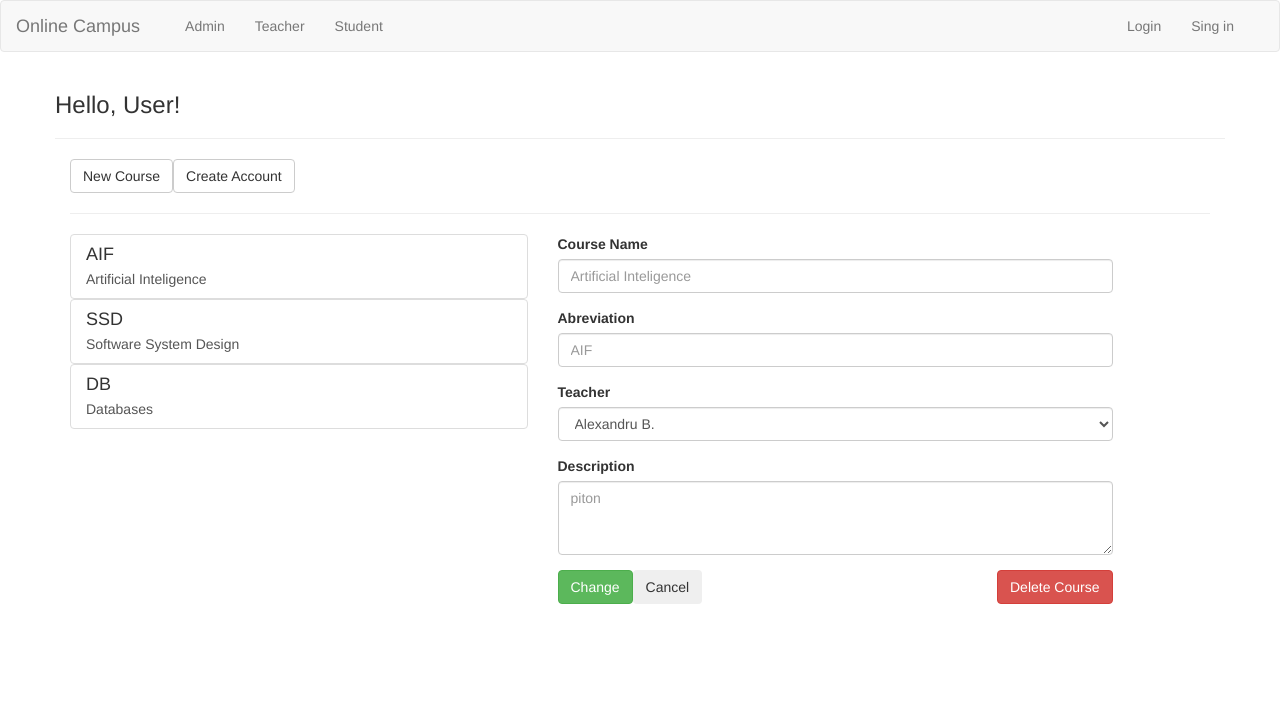
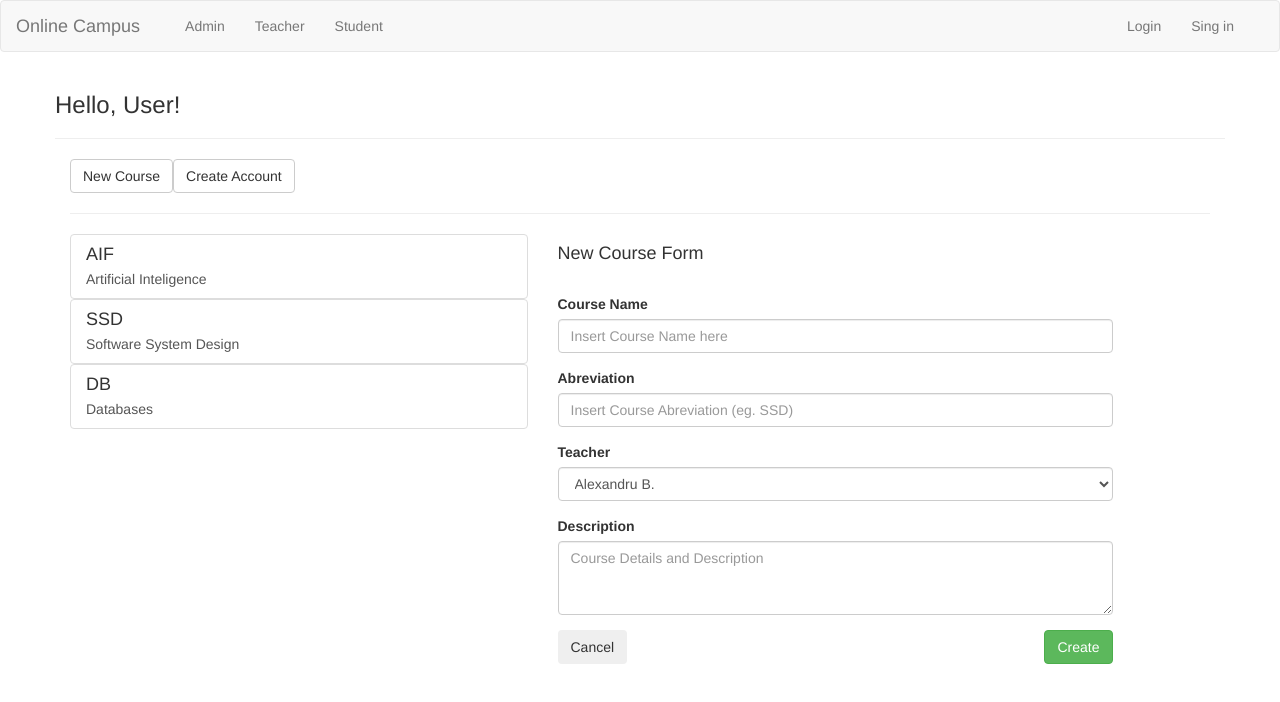
Before and after one commit to dariamuresan/online-campus, an Angular app: page /admin-courses/new in a window 1280 px wide. Shown: the top 702 px of the page. Built offline with nearby package versions, Linux system fonts and the light colour scheme.

Commit message:
OC-25 Added new course comp in admin comp

```diff
--- a/src/app/admin-courses/admin-courses.component.html
+++ b/src/app/admin-courses/admin-courses.component.html
@@ -1,7 +1,7 @@
 <div class="row">
     <div class="col-md-12">
-        <button type="button" class="btn btn-default">New Course</button>
-        <button type="button" class="btn btn-default">Create Account</button>
+        <button type="button" (click)="onNewCourse()" class="btn btn-default">New Course</button>
+        <button type="button" (click)="onCreateAccount()" class="btn btn-default">Create Account</button>
     </div>
 </div>
 <hr>
--- a/src/app/admin-courses/admin-courses.component.ts
+++ b/src/app/admin-courses/admin-courses.component.ts
@@ -1,4 +1,5 @@
 import { Component, OnInit } from '@angular/core';
+import { ActivatedRoute, Router } from '@angular/router';
 import { Course } from '../shared/course.model';
 import { AdminCoursesService } from './admin-courses.service';
 
@@ -10,9 +11,19 @@ import { AdminCoursesService } from './admin-courses.service';
 export class AdminCoursesComponent implements OnInit {
   courseSelected!: Course;
 
-  constructor(private adminCoursesService: AdminCoursesService) { }
+  constructor(private adminCoursesService: AdminCoursesService,
+              private route: ActivatedRoute,
+              private router: Router) { }
 
   ngOnInit(): void {
   }
 
+  onNewCourse() {
+    this.router.navigate(['new'], {relativeTo: this.route});
+  }
+
+  onCreateAccount() {
+    // not implemented yet
+  }
+
 }
--- /dev/null
+++ b/src/app/admin-courses/admin-new-course/admin-new-course.component.html
@@ -0,0 +1,33 @@
+<div class="row">
+    <div class="col-md-12">
+        <h4>New Course Form</h4>
+    </div>
+</div>
+<br>
+<div class="row">
+    <div class="col-md-12">
+        <form>
+            <div class="form-group">
+                <label for="exampleFormControlInput1">Course Name</label>
+                <input type="text" class="form-control" id="exampleFormControlInput1" placeholder="Insert Course Name here">
+              </div>
+              <div class="form-group">
+                <label for="exampleFormControlInput2">Abreviation</label>
+                <input type="text" class="form-control" id="exampleFormControlInput2" placeholder="Insert Course Abreviation (eg. SSD)">
+              </div>
+            <div class="form-group">
+                <label for="exampleFormControlSelect1">Teacher</label>
+                <select class="form-control" id="exampleFormControlSelect1">
+                <option
+                *ngFor="let teacher of teachers">{{ teacher.firstName }} {{ teacher.lastName }}</option>
+                </select>
+            </div>
+            <div class="form-group">
+                <label for="exampleFormControlTextarea1">Description</label>
+                <textarea class="form-control" id="exampleFormControlTextarea1" rows="3" placeholder="Course Details and Description"></textarea>
+            </div>
+            <button class="btn btn-success pull-right" type="submit">Create</button>
+            <button class="btn btn-dark" type="button">Cancel</button>
+        </form>
+    </div>
+</div>
--- /dev/null
+++ b/src/app/admin-courses/admin-new-course/admin-new-course.component.ts
@@ -0,0 +1,19 @@
+import { Component, OnInit } from '@angular/core';
+import { Teacher } from 'src/app/shared/teacher.model';
+import { AdminCoursesService } from '../admin-courses.service';
+
+@Component({
+  selector: 'app-admin-new-course',
+  templateUrl: './admin-new-course.component.html',
+  styleUrls: ['./admin-new-course.component.css']
+})
+export class AdminNewCourseComponent implements OnInit {
+  teachers!: Teacher[];
+
+  constructor(private adminCoursesService: AdminCoursesService) { }
+
+  ngOnInit(): void {
+    this.teachers = this.adminCoursesService.getTeachers();
+  }
+
+}
--- a/src/app/app.module.ts
+++ b/src/app/app.module.ts
@@ -24,6 +24,7 @@ import { StudentCoursesService } from './student-courses/student-courses.service
 import { TeacherCoursesService } from './teacher-courses/teacher-courses.service';
 import { AdminCoursesService } from './admin-courses/admin-courses.service';
 import { CourseNotSelectedComponent } from './course-not-selected/course-not-selected.component';
+import { AdminNewCourseComponent } from './admin-courses/admin-new-course/admin-new-course.component';
 
 const appRoutes: Routes = [
   {path: '', component: HomeComponent, pathMatch: 'full'},
@@ -38,8 +39,8 @@ const appRoutes: Routes = [
   ]},
   {path: 'admin-courses', component: AdminCoursesComponent, children: [
     {path: '', component: CourseNotSelectedComponent},
+    {path: 'new', component: AdminNewCourseComponent},
     {path: ':id', component: AdminCourseEditComponent}
-    // {path: 'new', component: AdminCourseNewComponent}
   ]},
   {path: 'not-found', component: PageNotFoundComponent},
   {path: '**', redirectTo: 'not-found'}
@@ -64,7 +65,8 @@ const appRoutes: Routes = [
     AdminCourseEditComponent,
     HomeComponent,
     PageNotFoundComponent,
-    CourseNotSelectedComponent
+    CourseNotSelectedComponent,
+    AdminNewCourseComponent
   ],
   imports: [
     BrowserModule,
--- a/src/app/student-courses/student-course-list/student-course-list.component.html
+++ b/src/app/student-courses/student-course-list/student-course-list.component.html
@@ -5,9 +5,3 @@
         [course]="courseElm"></app-student-course-item>
     </div>
 </div>
-<hr>
-<div class="row">
-    <div class="col-xs-12">
-        <button class="btn btn-default">Add a Course</button>
-    </div>
-</div>
```
Also changed, not shown: src/app/admin-courses/admin-new-course/admin-new-course.component.css (added).
